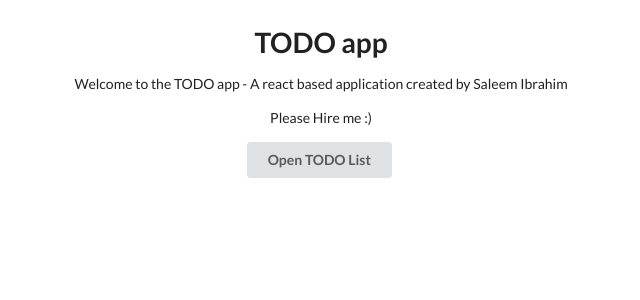
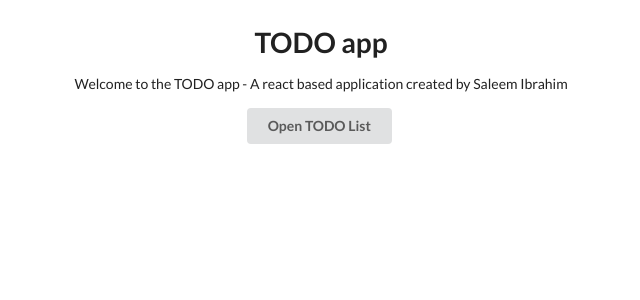
Before and after one commit to SaleemIbrahim1212/React-TODOList, a React (Create React App) app: page / in a window 1280 px wide. Shown: the top 300 px of the page, without its empty margins (319-959 px from the left). Built offline with nearby package versions, Linux system fonts and the light colour scheme.

Commit message:
made some changes

```diff
--- a/src/App.js
+++ b/src/App.js
@@ -75,7 +75,6 @@ deleteTodo = (event, value) =>{
         </head>
       <h1> TODO app </h1>
       <p> Welcome to the TODO app - A react based application created by Saleem Ibrahim </p>
-      <p> Please Hire me :)</p>
 {this.state.showTODOs === true ?
         <div class = "ui inverted segment" style ={style}>
       <div> <button class="ui button" onClick= {this.toggle}> Close TODO List </button> </div>
```
Also changed, not shown: 1 other file (tests, documents, lock files or other folders).
